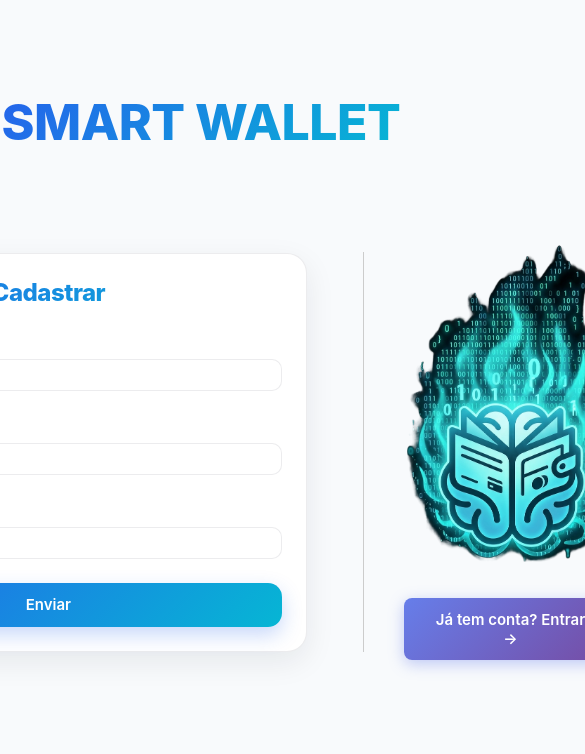
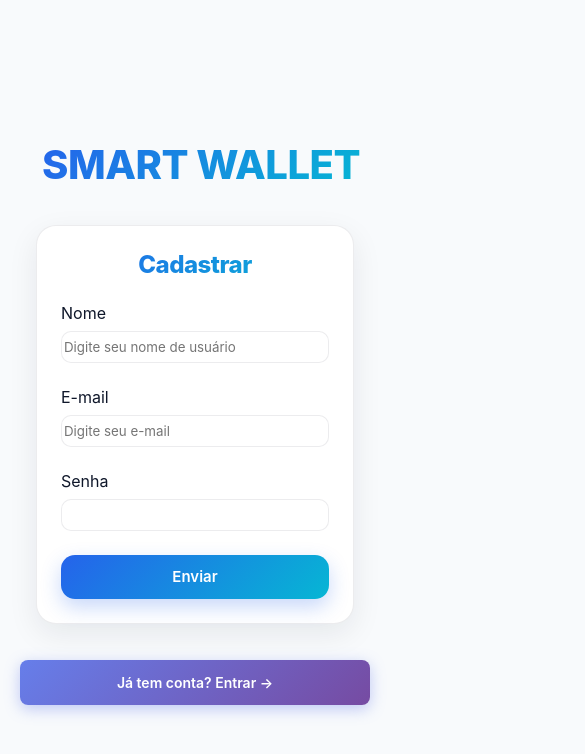
Before and after one commit to DanielHABDias/SmartWallet, a Vue app in the folder frontend/: page /login in a window 390 px wide. Shown: the top 754 px of the page, 585 px wide, since content can reach past the window. Built offline with nearby package versions, Linux system fonts and the light colour scheme; the HTML template or start-up script is replaced by a standard one.

Commit message:
#0022 - Adjust: Aplicada responsividade no LoginView.

```diff
--- a/frontend/src/views/LoginView.vue
+++ b/frontend/src/views/LoginView.vue
@@ -32,7 +32,7 @@ const listFields = ref([
 
 <template>
     <div class="auth">
-        <TextBrand fontSize="50px" />
+        <TextBrand fontSize="2.5rem" />
         <Transition name="fade-slide" mode="out-in">
             <!-- REGISTER -->
             <div v-if="showRegister" key="register" class="register-container">
@@ -42,6 +42,9 @@ const listFields = ref([
                         :list-fields="listFields"
                     />
                 </div>
+                <button class="toggle-btn mobile-toggle-btn" @click="showRegister = false">
+                    Já tem conta? Entrar →
+                </button>
                 <div class="divider"></div>
                 <div class="image-section">
                     <div class="image">
@@ -70,6 +73,9 @@ const listFields = ref([
                         :list-fields="listFields.slice(1, 3)"
                     />
                 </div>
+                <button class="toggle-btn mobile-toggle-btn" @click="showRegister = true">
+                    ← Criar nova conta
+                </button>
             </div>
         </Transition>
     </div>
@@ -78,23 +84,27 @@ const listFields = ref([
 <style scoped>
     .auth {
         width: 100%;
-        height: 100vh;
+        height: auto;
+        min-height: 100vh;
         margin: 0;
-        padding: 0;
+        padding: 20px 0;
         display: flex;
         justify-content: center;
         align-items: center;
         flex-direction: column;
-        gap: 0px;
+        gap: 20px;
+        overflow-x: hidden;
     }
 
     .register-container,
     .login-container {
         display: flex;
-        flex-direction: row;
+        flex-direction: column;
         justify-content: center;
         align-items: center;
-        gap: 40px;
+        gap: 0;
+        width: 100%;
+        box-sizing: border-box;
     }
 
     .register,
@@ -102,22 +112,19 @@ const listFields = ref([
         display: flex;
         justify-content: center;
         align-items: center;
-        min-width: 550px;
-        min-height: 600px;
+        width: 100%;
+        max-width: 100%;
+        min-height: auto;
+        padding: 0 20px;
+        box-sizing: border-box;
     }
 
     .divider {
-        width: 1px;
-        height: 400px;
-        background-color: #ccc;
+        display: none;
     }
 
     .image-section {
-        display: flex;
-        flex-direction: column;
-        justify-content: center;
-        align-items: center;
-        gap: 30px;
+        display: none;
     }
 
     .image img {
@@ -147,6 +154,14 @@ const listFields = ref([
         transform: translateY(0);
     }
 
+    .mobile-toggle-btn {
+        display: block;
+        width: calc(100% - 40px);
+        margin: 20px 20px 0 20px;
+        padding: 14px 20px;
+        font-size: 14px;
+    }
+
     /* Animações de transição */
     .fade-slide-enter-active,
     .fade-slide-leave-active {
@@ -162,4 +177,45 @@ const listFields = ref([
         opacity: 0;
         transform: translateX(-30px);
     }
+
+    @media screen and (min-width: 1024px) {
+        .auth {
+            height: 100vh;
+            padding: 0;
+            gap: 0px;
+        }
+
+        .register-container,
+        .login-container {
+            flex-direction: row;
+            gap: 40px;
+        }
+
+        .register,
+        .login {
+            min-width: 550px;
+            min-height: 600px;
+            width: auto;
+            padding: 0;
+        }
+
+        .divider {
+            display: block;
+            width: 1px;
+            height: 400px;
+            background-color: #ccc;
+        }
+
+        .image-section {
+            display: flex;
+            flex-direction: column;
+            justify-content: center;
+            align-items: center;
+            gap: 30px;
+        }
+
+        .mobile-toggle-btn {
+            display: none;
+        }
+    }
 </style>
```
